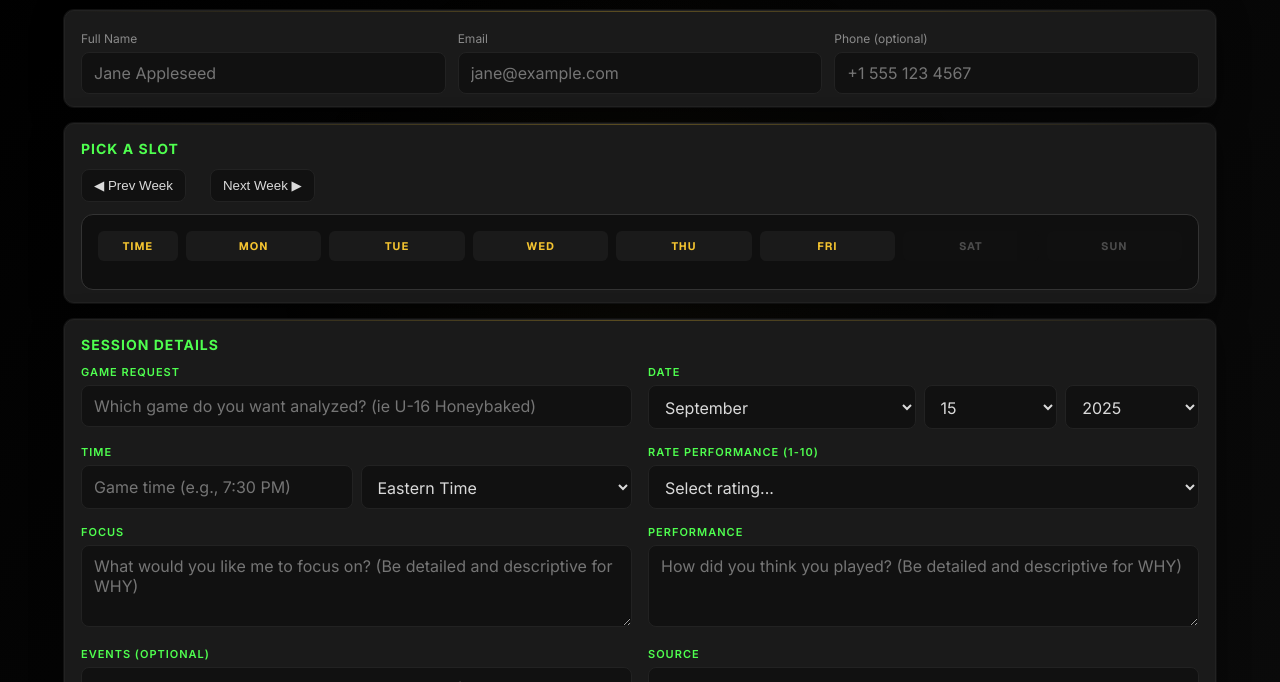
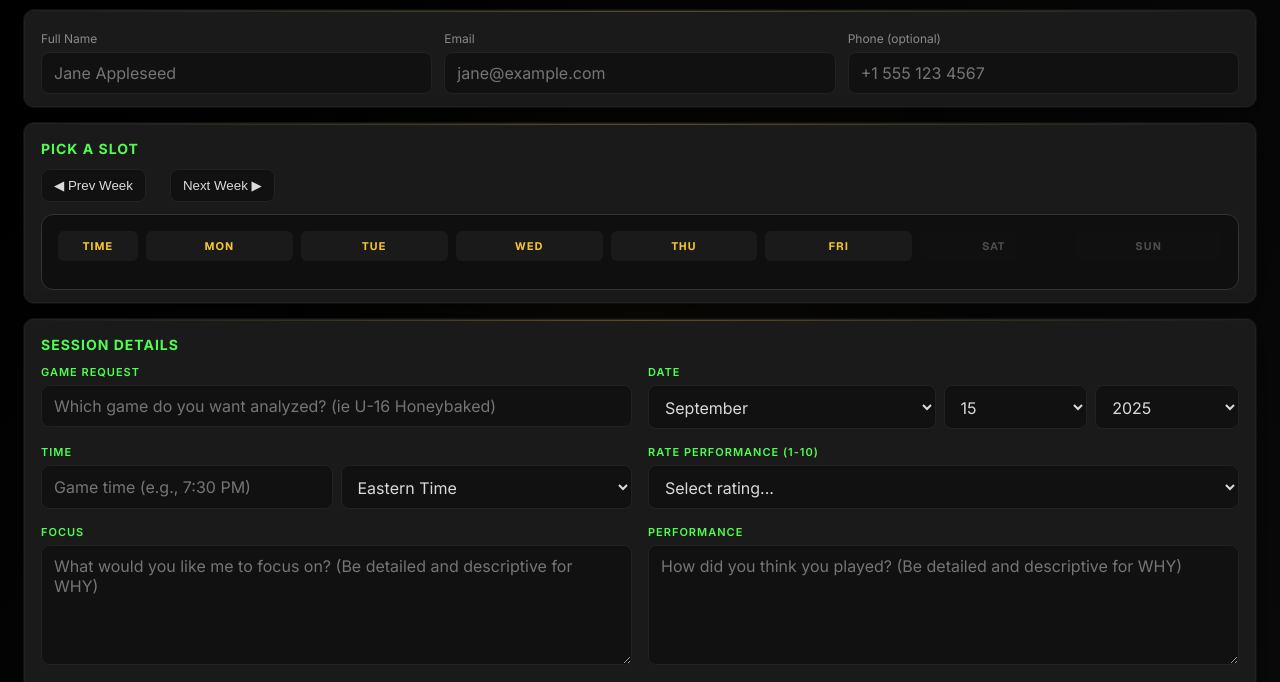
Before and after one commit to Zarby8/forceiq-scheduler, a website: page index.html in a window 1280 px wide. Shown: the part 101-783 px from the top of the page. Drawn offline with nearby package versions, Linux system fonts and the light colour scheme; no server answers.

Commit message:
Fix layout issues: widen container and increase textarea height

```diff
--- a/styles.css
+++ b/styles.css
@@ -6,7 +6,7 @@
 html,body{height:100%}
 body{margin:0;background:linear-gradient(135deg,var(--black),var(--charcoal));color:var(--text);font-family:Inter,ui-sans-serif,system-ui,Segoe UI,Roboto,Helvetica,Arial,"Apple Color Emoji","Segoe UI Emoji";position:relative}
 body::before{content:'';position:fixed;top:0;left:0;right:0;bottom:0;background:radial-gradient(circle at 50% 50%,rgba(244,196,48,0.03) 0%,transparent 50%);pointer-events:none;z-index:-1}
-.wrap{max-width:1200px;margin:32px auto;padding:0 24px}
+.wrap{max-width:1400px;margin:32px auto;padding:0 24px}
 header{display:flex;align-items:baseline;justify-content:space-between;margin-bottom:16px}
 h1{letter-spacing:2px;color:var(--yellow);font-weight:900;font-size:24px;text-transform:uppercase;font-family:'Geist',ui-sans-serif,system-ui}
 .tag{color:var(--muted);font-size:12px;font-family:'Geist Mono',Monaco,Consolas,monospace;letter-spacing:0.5px}
@@ -16,7 +16,7 @@ h2{margin:0 0 12px 0;color:var(--green);font-size:14px;letter-spacing:1px;text-t
 label{display:block;color:var(--muted);font-size:12px;margin-bottom:6px}
 input,select,textarea{width:100%;padding:10px 12px;background:#111;border:1px solid #222;border-radius:8px;color:var(--text);font-family:inherit;font-size:inherit}
 input:focus,select:focus,textarea:focus{outline:none;border-color:var(--yellow);box-shadow:0 0 0 2px rgba(244,196,48,0.15)}
-textarea{resize:vertical;min-height:80px}
+textarea{resize:vertical;min-height:120px}
 .date-inputs{display:grid;grid-template-columns:2fr 1fr 1fr;gap:8px}
 .time-inputs{display:grid;grid-template-columns:1fr 1fr;gap:8px}
 .grid{display:grid;grid-template-columns:1fr 1fr 1fr;gap:12px}
```
